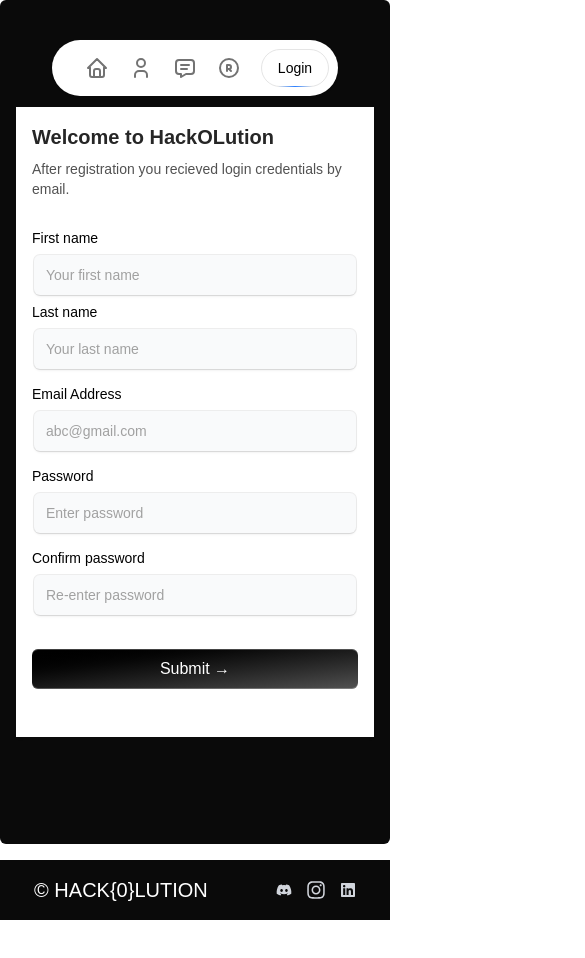
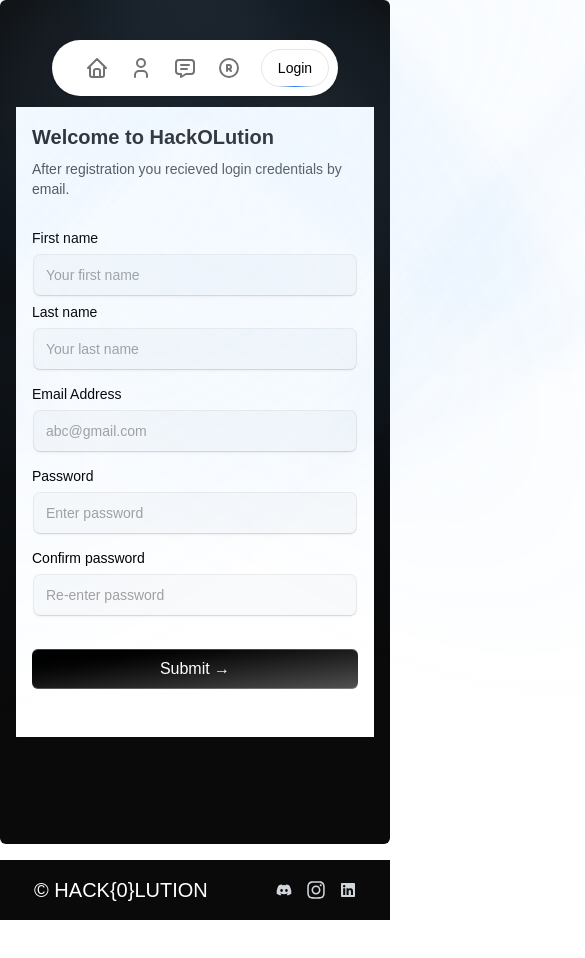
Before and after one commit to Souvik0216J/Hack-O-Lution-2025, a Next.js app: page /register in a window 390 px wide. Shown: the top 958 px of the page, 585 px wide, since content can reach past the window. Before the commit the page ends 920 px from the top, so only its background shows below. Built offline with nearby package versions, Linux system fonts and the light colour scheme.

Commit message:
minor navbar change

```diff
--- a/src/app/register/page.tsx
+++ b/src/app/register/page.tsx
@@ -1,16 +1,17 @@
 "use client";
-import React from "react";
 import { Label } from "@/components/ui/labels";
 import { Input } from "@/components/ui/input";
 import { cn } from "@/utils/cn";
-
+import { Spotlight } from "@/components/ui/spotlight-new";
 function page() {
   const handleSubmit = (e: React.FormEvent<HTMLFormElement>) => {
     e.preventDefault();
     console.log("Form submitted");
   };
+
   return (
     <div className="min-h-screen w-full rounded-md bg-neutral-950 flex flex-col items-center justify-center px-4 py-6 sm:px-6 lg:px-8">
+    <Spotlight/>
       <div className="shadow-input mx-auto w-full max-w-md rounded-none bg-white p-4 md:rounded-2xl md:p-8 dark:bg-black">
         <h2 className="text-xl font-bold text-neutral-800 dark:text-neutral-200">
           Welcome to HackOLution
@@ -23,20 +24,20 @@ function page() {
           <div className="mb-4 flex flex-col space-y-2 md:flex-row md:space-y-0 md:space-x-2">
             <LabelInputContainer>
               <Label htmlFor="firstname">First name</Label>
-              <Input id="firstname" placeholder="Your first name" type="text" />
+              <Input id="firstname" placeholder="Your first name" type="text" required/>
             </LabelInputContainer>
             <LabelInputContainer>
               <Label htmlFor="lastname">Last name</Label>
-              <Input id="lastname" placeholder="Your last name" type="text" />
+              <Input id="lastname" placeholder="Your last name" type="text" required/>
             </LabelInputContainer>
           </div>
           <LabelInputContainer className="mb-4">
             <Label htmlFor="email">Email Address</Label>
-            <Input id="email" placeholder="abc@gmail.com" type="email" />
+            <Input id="email" placeholder="abc@gmail.com" type="email" required/>
           </LabelInputContainer>
           <LabelInputContainer className="mb-4">
             <Label htmlFor="password">Password</Label>
-            <Input id="password" placeholder="Enter password" type="password" />
+            <Input id="password" placeholder="Enter password" type="password" required/>
           </LabelInputContainer>
           <LabelInputContainer className="mb-8">
             <Label htmlFor="confirmpassword">Confirm password</Label>
@@ -44,13 +45,14 @@ function page() {
               id="password"
               placeholder="Re-enter password"
               type="password"
+              required
             />
           </LabelInputContainer>
 
           <button
             className="group/btn relative block h-10 w-full rounded-md bg-gradient-to-br from-black to-neutral-600 font-medium text-white shadow-[0px_1px_0px_0px_#ffffff40_inset,0px_-1px_0px_0px_#ffffff40_inset] dark:bg-zinc-800 dark:from-zinc-900 dark:to-zinc-900 dark:shadow-[0px_1px_0px_0px_#27272a_inset,0px_-1px_0px_0px_#27272a_inset] hover:cursor-pointer"
             type="submit"
-          >
+            >
             Submit &rarr;
             <BottomGradient />
           </button>
--- a/src/components/ui/floating-navbar.tsx
+++ b/src/components/ui/floating-navbar.tsx
@@ -1,5 +1,5 @@
 "use client";
-import React, { ReactElement } from "react";
+import React, { ReactElement, useState, useRef } from "react";
 import { motion } from "framer-motion";
 import { cn } from "@/utils/cn";
 import Link from "next/link";
@@ -15,38 +15,76 @@ export const FloatingNav = ({
   }[];
   className?: string;
 }) => {
+  const [hoveredItem, setHoveredItem] = useState<string | null>(null);
+  const timeoutRef = useRef<NodeJS.Timeout | null>(null);
+
+  const handleMouseEnter = (item: string) => {
+    if (timeoutRef.current) clearTimeout(timeoutRef.current);
+    setHoveredItem(item);
+  };
+
+  const handleMouseLeave = () => {
+    timeoutRef.current = setTimeout(() => {
+      setHoveredItem(null);
+    }, 100); // delay to prevent flicker
+  };
+
   return (
     <motion.div
-      initial={{
-        opacity: 0,
-        y: -100,
-      }}
-      animate={{
-        y: 0,
-        opacity: 1,
-      }}
-      transition={{
-        duration: 0.3,
-      }}
+      initial={{ opacity: 0, y: -100 }}
+      animate={{ y: 0, opacity: 1 }}
+      transition={{ duration: 0.3 }}
       className={cn(
         "flex max-w-fit fixed top-10 inset-x-0 mx-auto border border-transparent dark:border-white/[0.2] rounded-full dark:bg-black bg-white shadow-[0px_2px_3px_-1px_rgba(0,0,0,0.1),0px_1px_0px_0px_rgba(25,28,33,0.02),0px_0px_0px_1px_rgba(25,28,33,0.08)] z-[5000] pr-2 pl-8 py-2 items-center justify-center space-x-4",
         className
       )}
     >
-      {navItems.map((navItem: any, idx: number) => (
+      {navItems.map((navItem, idx) => {
+        const isContact = navItem.name === "Contact";
+
+        if (isContact) {
+          return (
+            <div
+              key={`link-${idx}`}
+              className="relative"
+              onMouseEnter={() => handleMouseEnter("Contact")}
+              onMouseLeave={handleMouseLeave}
+            >
               <Link
-          key={`link=${idx}`}
                 href={navItem.link}
                 className={cn(
                   "relative dark:text-neutral-50 items-center flex space-x-1 text-neutral-600 dark:hover:text-neutral-300 hover:text-neutral-500"
                 )}
               >
-          {/* for mobile  */}
                 <span className="block sm:hidden text-4xl">{navItem.icon}</span>
                 <span className="hidden sm:block text-md">{navItem.name}</span>
               </Link>
-      ))}
 
+              {hoveredItem === "Contact" && (
+                <div className="absolute top-full left-1/2 -translate-x-1/2 mt-2 w-max bg-white dark:bg-black text-black dark:text-white rounded-lg shadow-lg border border-neutral-200 dark:border-white/[0.2] px-4 py-3 space-y-2 z-50">
+                  <Link href="https://discord.com" target="_blank" className="hover:underline block">Discord</Link>
+                  <Link href="https://linkedin.com" target="_blank" className="hover:underline block">LinkedIn</Link>
+                  <Link href="https://instagram.com" target="_blank" className="hover:underline block">Instagram</Link>
+                  <Link href="https://twitter.com" target="_blank" className="hover:underline block">Twitter</Link>
+                </div>
+              )}
+            </div>
+          );
+        }
+
+        return (
+          <Link
+            key={`link-${idx}`}
+            href={navItem.link}
+            className={cn(
+              "relative dark:text-neutral-50 items-center flex space-x-1 text-neutral-600 dark:hover:text-neutral-300 hover:text-neutral-500"
+            )}
+          >
+            <span className="block sm:hidden text-4xl">{navItem.icon}</span>
+            <span className="hidden sm:block text-md">{navItem.name}</span>
+          </Link>
+        );
+      })}
 
       <button className="border text-sm font-medium relative border-neutral-200 dark:border-white/[0.2] text-black dark:text-white px-4 py-2 rounded-full hover:cursor-pointer">
         <span>Login</span>
@@ -55,3 +93,61 @@ export const FloatingNav = ({
     </motion.div>
   );
 };
+
+// "use client";
+// import React, { ReactElement } from "react";
+// import { motion } from "framer-motion";
+// import { cn } from "@/utils/cn";
+// import Link from "next/link";
+
+// export const FloatingNav = ({
+//   navItems,
+//   className,
+// }: {
+//   navItems: {
+//     name: string;
+//     link: string;
+//     icon?: ReactElement;
+//   }[];
+//   className?: string;
+// }) => {
+//   return (
+//     <motion.div
+//       initial={{
+//         opacity: 0,
+//         y: -100,
+//       }}
+//       animate={{
+//         y: 0,
+//         opacity: 1,
+//       }}
+//       transition={{
+//         duration: 0.3,
+//       }}
+//       className={cn(
+//         "flex max-w-fit fixed top-10 inset-x-0 mx-auto border border-transparent dark:border-white/[0.2] rounded-full dark:bg-black bg-white shadow-[0px_2px_3px_-1px_rgba(0,0,0,0.1),0px_1px_0px_0px_rgba(25,28,33,0.02),0px_0px_0px_1px_rgba(25,28,33,0.08)] z-[5000] pr-2 pl-8 py-2 items-center justify-center space-x-4",
+//         className
+//       )}
+//     >
+//       {navItems.map((navItem: any, idx: number) => (
+//         <Link
+//           key={`link=${idx}`}
+//           href={navItem.link}
+//           className={cn(
+//             "relative dark:text-neutral-50 items-center flex space-x-1 text-neutral-600 dark:hover:text-neutral-300 hover:text-neutral-500"
+//           )}
+//         >
+//           {/* for mobile  */}
+//           <span className="block sm:hidden text-4xl">{navItem.icon}</span>
+//           <span className="hidden sm:block text-md">{navItem.name}</span>
+//         </Link>
+//       ))}
+
+
+//       <button className="border text-sm font-medium relative border-neutral-200 dark:border-white/[0.2] text-black dark:text-white px-4 py-2 rounded-full hover:cursor-pointer">
+//         <span>Login</span>
+//         <span className="absolute inset-x-0 w-1/2 mx-auto -bottom-px bg-gradient-to-r from-transparent via-blue-500 to-transparent h-px" />
+//       </button>
+//     </motion.div>
+//   );
+// };
```
Lines whose indentation alone changed are shown as unchanged.
